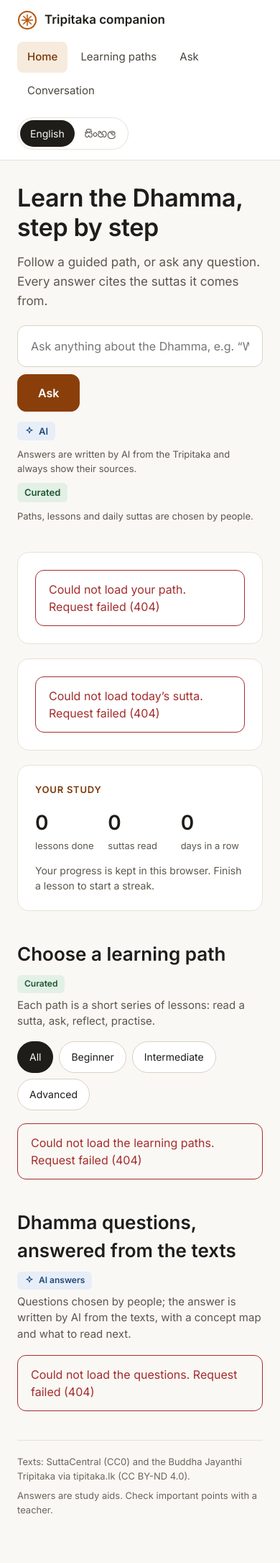
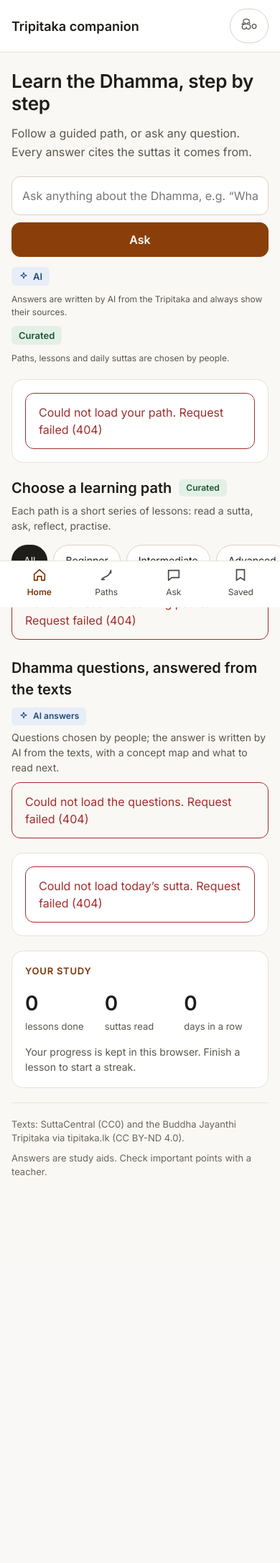
Before and after one commit to sujan88/tripitaka-ai, a web app: page / in a window 390 px wide. Shown: the whole page at 72% size. After the commit the page ends 1634 px from the top, so only its background shows below. Run offline with its HTML, style and script files only (its server is not run), Linux system fonts and the light colour scheme; data that the repository does not hold is empty.

Commit message:
Phone layout for the learning pages, with bottom navigation
- At phone width (<=720px), matching docs/design-learning-ui/Mobile.dc.html:
  compact header with the Sinhala switch, bottom nav Home / Paths / Ask /
  Saved, home reordered to ask, continue, paths (swipeable cards), Dhamma
  questions, then today's sutta and study stats; path and lesson pages
  stack their side panels, full-width buttons, scrollable depth and level
  switches, 16px inputs (no iOS zoom), safe-area padding.
- /saved.html lists the private lesson notes and finished lessons kept in
  this browser.

Co-Authored-By: Claude Opus 5.5 <noreply@anthropic.com>

```diff
--- a/src/main/resources/static/index.html
+++ b/src/main/resources/static/index.html
@@ -13,7 +13,7 @@
   <header id="site-header"></header>
 
   <main class="page">
-    <section aria-labelledby="ask-h" class="section-head" style="gap: 14px">
+    <section aria-labelledby="ask-h" class="section-head" id="ask-section" style="gap: 14px">
       <h1 id="ask-h" class="page-title">Learn the Dhamma, step by step</h1>
       <p class="lead">Follow a guided path, or ask any question. Every answer cites the suttas it comes from.</p>
       <form id="ask-form" class="ask-form" action="/lesson.html" method="get">
@@ -25,7 +25,7 @@
       <div class="legend" id="legend"></div>
     </section>
 
-    <section aria-label="Where you are" class="grid-3">
+    <section aria-label="Where you are" class="grid-3" id="where">
       <article class="card" id="continue-card"><div class="skeleton"></div></article>
       <article class="card" id="daily-card"><div class="skeleton"></div></article>
       <article class="card" id="study-card"><div class="skeleton"></div></article>
@@ -44,7 +44,7 @@
       <div class="grid-paths" id="path-grid" aria-live="polite"></div>
     </section>
 
-    <section aria-labelledby="q-h" style="display: flex; flex-direction: column; gap: 18px">
+    <section aria-labelledby="q-h" id="questions" style="display: flex; flex-direction: column; gap: 18px">
       <div class="section-head">
         <div class="title-row" id="questions-title">
           <h2 id="q-h" class="section-title">Dhamma questions, answered from the texts</h2>
--- a/src/main/resources/static/ui/learn.css
+++ b/src/main/resources/static/ui/learn.css
@@ -240,3 +240,78 @@ aside .card h2 { font-size: 16px; }
 .follow-up-form .text-input { font-size: 15px; padding: 12px; border-radius: 10px; }
 .turn-q { font-size: 20px; }
 .unknowns { margin: 0; padding-left: 20px; color: var(--muted); font-size: 15px; }
+
+/* Phone layout (docs/design-learning-ui/Mobile.dc.html) */
+.bottom-nav { display: none; }
+.lang-switch .short { display: none; }
+@media (max-width: 720px) {
+  body.has-bottom-nav { padding-bottom: calc(84px + env(safe-area-inset-bottom)); }
+  .bottom-nav { display: grid; grid-template-columns: repeat(4, minmax(0, 1fr)); position: fixed; left: 0; right: 0;
+                bottom: 0; z-index: 10; border-top: 1px solid var(--border); background: var(--surface);
+                padding: 6px 8px calc(10px + env(safe-area-inset-bottom)); }
+  .bottom-nav a { display: flex; flex-direction: column; align-items: center; justify-content: center; gap: 4px;
+                  min-height: 48px; color: var(--original-ink); text-decoration: none; font-size: 12px; }
+  .bottom-nav a[aria-current="page"] { color: var(--accent-ink); font-weight: 600; }
+
+  .site-header .inner { padding: 12px 16px; justify-content: space-between; gap: 12px; }
+  .main-nav { display: none; }
+  .brand { font-size: 18px; }
+  .brand svg { display: none; }
+  .lang-switch { border-color: var(--border-strong); }
+  .lang-switch a[lang="en"] { display: none; }
+  .lang-switch a { min-height: 40px; display: inline-flex; align-items: center; padding: 0 12px; }
+  .lang-switch .long { display: none; }
+  .lang-switch .short { display: inline; font-size: 17px; }
+
+  main.page, main.page.tight { padding: 24px 16px 24px; gap: 20px; }
+  .page-title { font-size: 26px; }
+  .section-title { font-size: 20px; }
+  .lead { font-size: 16px; }
+  .card { padding: 18px; }
+  .card h2 { font-size: 18px; }
+  .ask-form .text-input { flex-basis: 100%; padding: 14px; }
+  .ask-form .btn-primary { flex: 1 1 100%; min-height: 48px; }
+  .legend { font-size: 12px; }
+
+  /* Home: ask, continue, paths, Dhamma questions; then today's sutta and your study. */
+  #where { display: contents; }
+  #ask-section { order: 1; }
+  #continue-card { order: 2; }
+  #paths { order: 3; gap: 10px !important; }
+  #questions { order: 4; gap: 10px !important; }
+  #daily-card { order: 5; }
+  #study-card { order: 6; }
+  main.page > .site-footer { order: 7; }
+  #paths .section-head p, #questions .section-head p { font-size: 14px !important; }
+  .grid-paths { display: flex; overflow-x: auto; gap: 10px; padding-bottom: 4px; scroll-snap-type: x proximity;
+                margin-inline: -16px; padding-inline: 16px; }
+  .path-card { flex: 0 0 168px; padding: 14px; gap: 6px; border-radius: 14px; scroll-snap-align: start; }
+  .path-card h3 { font-size: 15px; }
+  .path-card .blurb, .path-card .faint, .path-card .row > span:last-child { display: none; }
+  .path-card .row { justify-content: flex-start; }
+  .path-card .progress { margin-top: 6px; }
+  .path-card .status { font-size: 12px; }
+  #level-filter { flex-wrap: nowrap; overflow-x: auto; margin-inline: -16px; padding-inline: 16px; }
+  #level-filter .toggle { flex: none; }
+  .grid-themes { grid-template-columns: minmax(0, 1fr); gap: 12px; }
+  .theme-card { padding: 14px; }
+  .theme-card .question-link, #questions .question-link { min-height: 48px; }
+
+  /* Path page */
+  .lesson-step { padding: 14px; gap: 12px; }
+  .step-dot { flex-basis: 32px; height: 32px; }
+  .two-col { gap: 20px; }
+
+  /* Lesson page */
+  .lesson-bar .inner { padding: 10px 16px; }
+  .lesson-bar .progress { order: 3; flex-basis: 100%; }
+  .lesson-main { padding: 20px 16px 24px; gap: 20px; }
+  .lesson-title { font-size: 24px; }
+  .ai-card { padding: 18px; }
+  .prose { font-size: 16px; }
+  .mm-node { flex-basis: 120px; padding: 10px 12px; }
+  .lesson-nav .btn { flex: 1 1 100%; }
+  .toggle-group[aria-label="Explanation depth"] { flex-wrap: nowrap; overflow-x: auto; margin-inline: -16px;
+                                                  padding-inline: 16px; }
+  .toggle-group[aria-label="Explanation depth"] .toggle { flex: none; }
+}
--- a/src/main/resources/static/ui/learn.js
+++ b/src/main/resources/static/ui/learn.js
@@ -100,8 +100,43 @@ export const NAV = [
   { id: 'home', label: 'Home', href: '/' },
   { id: 'paths', label: 'Learning paths', href: '/#paths' },
   { id: 'ask', label: 'Ask', href: '/lesson.html' },
+  { id: 'saved', label: 'Saved', href: '/saved.html' },
   { id: 'chat', label: 'Conversation', href: '/chat.html' },
 ];
+
+// Bottom navigation on phones (docs/design-learning-ui/Mobile.dc.html): Home · Paths · Ask · Saved.
+const BOTTOM_NAV = [
+  { id: 'home', label: 'Home', href: '/', icon: 'M4 11l8-7 8 7v9h-5v-6H9v6H4z' },
+  { id: 'paths', label: 'Paths', href: '/#paths', icon: 'M5 19c3-6 11-2 14-14M5 19h4M19 5v4' },
+  { id: 'ask', label: 'Ask', href: '/lesson.html', icon: 'M4 5h16v11H9l-5 4z' },
+  { id: 'saved', label: 'Saved', href: '/saved.html', icon: 'M6 4h12v16l-6-4-6 4z' },
+];
+
+function navIcon(d) {
+  const svg = document.createElementNS(SVG_NS, 'svg');
+  svg.setAttribute('width', '22');
+  svg.setAttribute('height', '22');
+  svg.setAttribute('viewBox', '0 0 24 24');
+  svg.setAttribute('aria-hidden', 'true');
+  const path = document.createElementNS(SVG_NS, 'path');
+  path.setAttribute('d', d);
+  path.setAttribute('fill', 'none');
+  path.setAttribute('stroke', 'currentColor');
+  path.setAttribute('stroke-width', '1.8');
+  path.setAttribute('stroke-linejoin', 'round');
+  path.setAttribute('stroke-linecap', 'round');
+  svg.append(path);
+  return svg;
+}
+
+/** Adds the phone bottom navigation (hidden on wider screens by learn.css). */
+export function renderBottomNav(active) {
+  document.querySelector('.bottom-nav')?.remove();
+  document.body.classList.add('has-bottom-nav');
+  document.body.append(h('nav', { class: 'bottom-nav', 'aria-label': 'Main' },
+    BOTTOM_NAV.map(item => h('a', { href: item.href, 'aria-current': item.id === active ? 'page' : null },
+      navIcon(item.icon), item.label))));
+}
 
 /** Fills <header id="site-header"> with the brand, main navigation and language switch. */
 export function renderHeader(active) {
@@ -113,7 +148,9 @@ export function renderHeader(active) {
       NAV.map(item => h('a', { href: item.href, 'aria-current': item.id === active ? 'page' : null }, item.label))),
     h('div', { class: 'lang-switch', role: 'group', 'aria-label': 'Language' },
       h('a', { href: '/', 'aria-current': 'true', lang: 'en' }, 'English'),
-      h('a', { href: '/si.html', lang: 'si' }, 'සිංහල'))));
+      h('a', { href: '/si.html', lang: 'si', 'aria-label': 'සිංහල (Sinhala)' },
+        h('span', { class: 'long' }, 'සිංහල'), h('span', { class: 'short', 'aria-hidden': 'true' }, 'සිං')))));
+  renderBottomNav(active);
 }
 
 export function errorBox(message) {
--- a/src/main/resources/static/ui/lesson.js
+++ b/src/main/resources/static/ui/lesson.js
@@ -6,7 +6,7 @@ import { marked } from 'https://cdn.jsdelivr.net/npm/marked@14/lib/marked.esm.js
 import DOMPurify from 'https://cdn.jsdelivr.net/npm/dompurify@3/dist/purify.es.mjs';
 import {
   aiBadge, curatedBadge, errorBox, getJson, h, lessonUrl, originalBadge, param, pathUrl, progress, progressBar,
-  renderHeader,
+  renderBottomNav, renderHeader,
 } from '/ui/learn.js';
 
 const page = document.getElementById('lesson-page');
@@ -330,6 +330,7 @@ function lessonBar(lesson) {
     h('a', { class: 'back', href: pathUrl(lesson.path.id) }, '‹ ', lesson.path.title),
     progressBar(lesson.number, lesson.of, 'Path progress'),
     h('span', { class: 'muted', style: { fontSize: '14px' } }, `Lesson ${lesson.number} of ${lesson.of}`)));
+  renderBottomNav('paths');
 }
 
 // ---------- Modes ----------
```
Also changed, not shown: src/main/resources/static/saved.html (added, +30 -0 lines), src/main/resources/static/ui/saved.js (added, +31 -0 lines).
